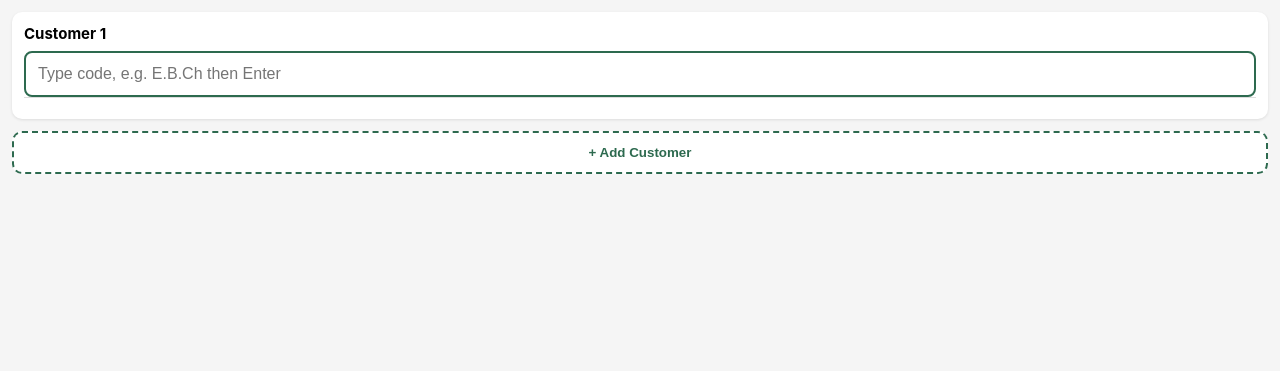
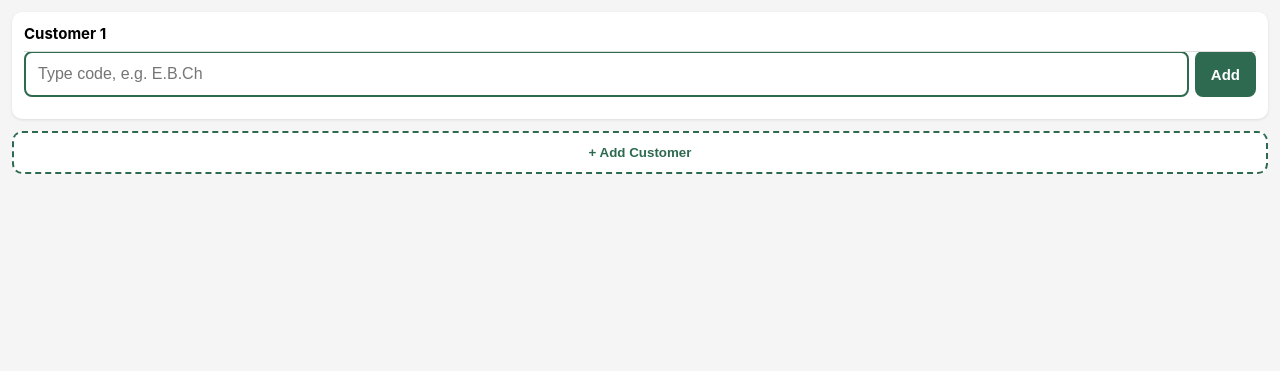
Before and after one commit to aykutaydogdu11-ctrl/ordergetting, a Flask app: page /order/new/1 in a window 1280 px wide. Shown: the part 49-420 px from the top of the page. Run offline with Flask 3, Linux system fonts and the light colour scheme.

Commit message:
Update order_new.html

```diff
--- a/templates/order_new.html
+++ b/templates/order_new.html
@@ -19,10 +19,14 @@
       box-shadow: 0 1px 3px rgba(0,0,0,0.1);
     }
     .customer h3 { margin: 0 0 8px 0; font-size: 15px; }
-    .type-row { position: relative; }
+    .type-row { position: relative; display: flex; gap: 6px; }
     .type-row input {
-      width: 100%; padding: 12px; font-size: 16px; border: 2px solid #2d6a4f;
+      flex: 1; padding: 12px; font-size: 16px; border: 2px solid #2d6a4f;
       border-radius: 8px;
+    }
+    .type-row button.add-line-btn {
+      padding: 0 16px; font-size: 15px; font-weight: bold; background: #2d6a4f;
+      color: white; border: none; border-radius: 8px;
     }
     .suggestions {
       position: absolute; left: 0; right: 0; background: white; border: 1px solid #ddd;
@@ -182,8 +186,9 @@
         div.innerHTML = `
           <h3>Customer ${cust.id}</h3>
           <div class="type-row">
-            <input type="text" placeholder="Type code, e.g. E.B.Ch then Enter"
+            <input type="text" id="input-${cust.id}" placeholder="Type code, e.g. E.B.Ch"
               oninput="onType(${cust.id}, this)" onkeydown="onKeyDown(event, ${cust.id}, this)">
+            <button class="add-line-btn" onclick="commitLine(${cust.id}, document.getElementById('input-${cust.id}'))">Add</button>
             <div class="suggestions" id="sugg-${cust.id}"></div>
           </div>
           <div class="lines" id="lines-${cust.id}"></div>
@@ -289,9 +294,7 @@
       input.focus();
     }
 
-    function onKeyDown(e, custId, input) {
-      if (e.key !== 'Enter') return;
-      e.preventDefault();
+    function commitLine(custId, input) {
       const buffer = input.value.trim();
       if (!buffer) return;
       const cust = customers.find(c => c.id === custId);
@@ -304,6 +307,12 @@
       input.value = '';
       document.getElementById('sugg-' + custId).innerHTML = '';
       renderLines(cust);
+    }
+
+    function onKeyDown(e, custId, input) {
+      if (e.key !== 'Enter') return;
+      e.preventDefault();
+      commitLine(custId, input);
     }
 
     function generateTickets() {
```
